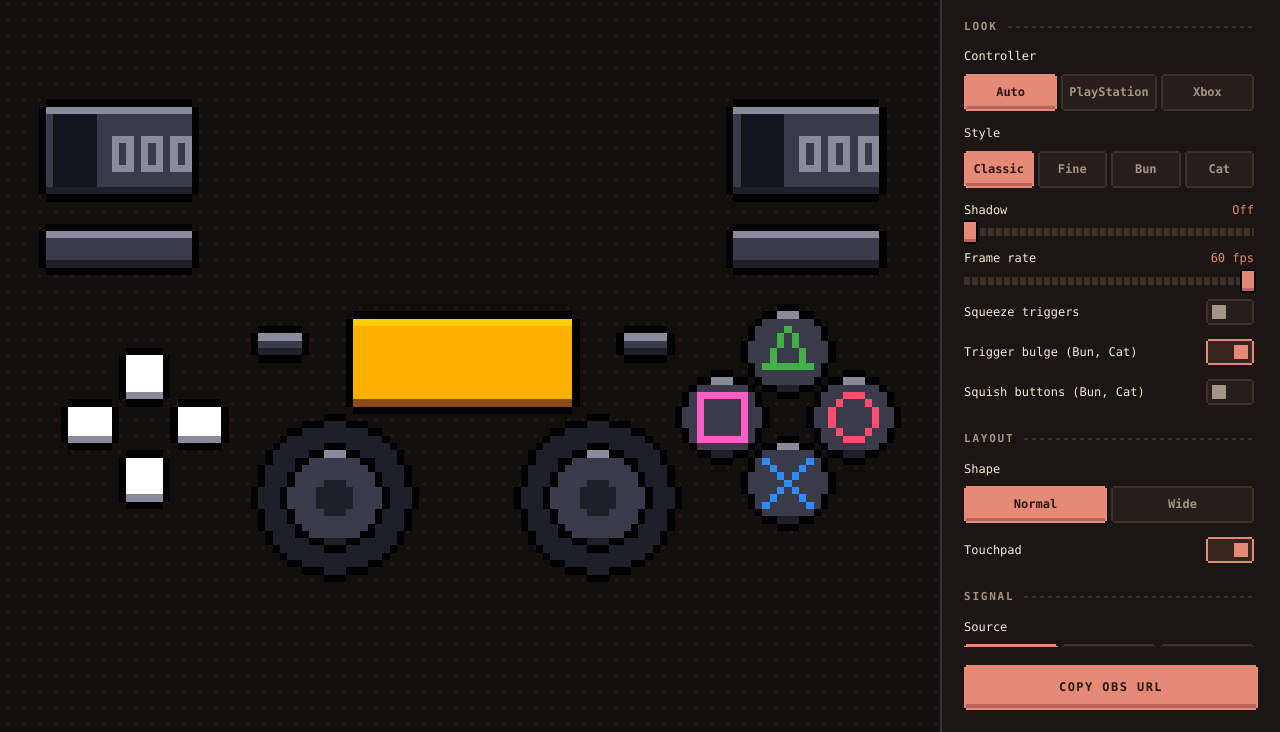
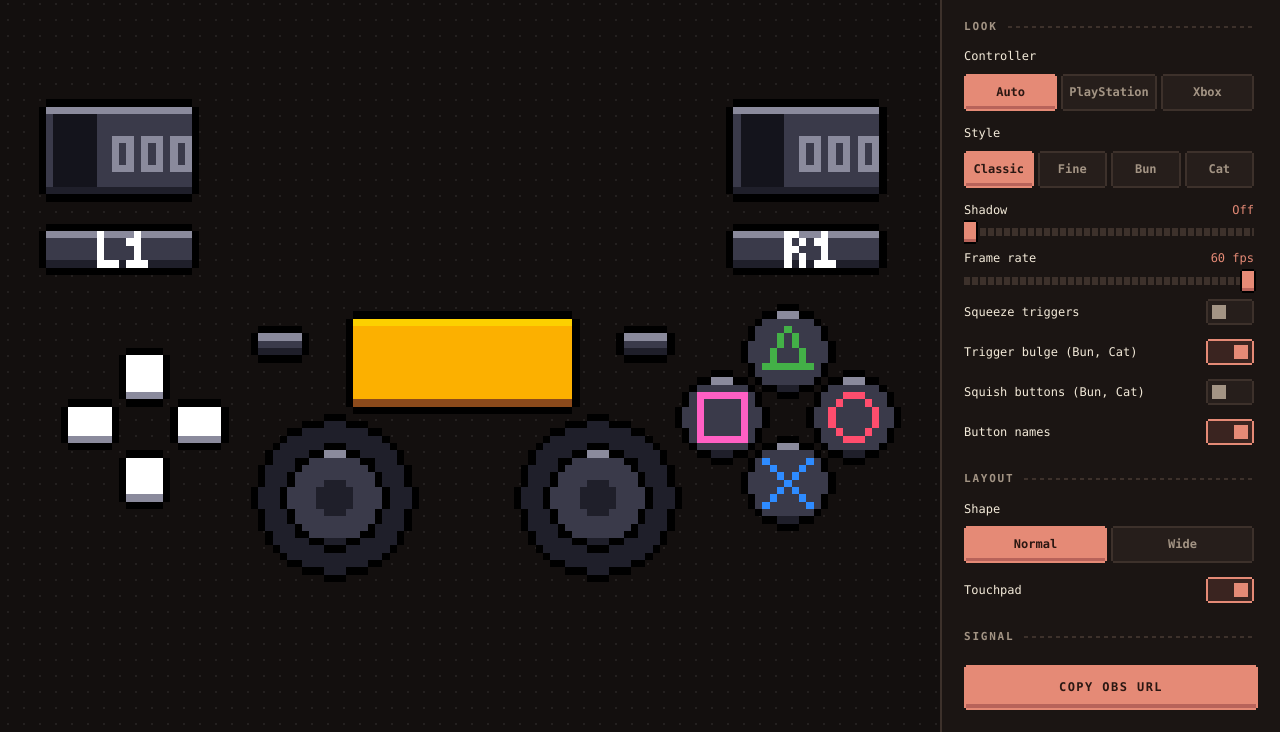
Before and after one commit to MrBunUniverse/PawPad, a plain HTML site: page obs-overlay/index.html in a window 1280 px wide. Shown: the part 68-800 px from the top of the page. Drawn offline with Linux system fonts and the light colour scheme.

Commit message:
Add button names to the triggers and bumpers
A Button names switch (on by default) labels the bumpers and triggers
with their controller names: LT / RT and LB / RB on the Xbox look, L2 /
R2 and L1 / R1 on the PlayStation look. The names use a small 3x5 letter
font and are drawn on whole units so they stay sharp in every style.

Triggers show their name in Squeeze mode only, since the level meter
fills their box. A bumper hides its name while it is squashed too far
to hold it.

Co-Authored-By: Claude Haiku 5.5 <noreply@anthropic.com>

```diff
--- a/mac-receiver/server.js
+++ b/mac-receiver/server.js
@@ -150,7 +150,8 @@ wss.on('connection', (ws) => {
                 fps: Math.min(60, Math.max(5, Math.round(Number(m.fps) || 60))),           // overlay frame-rate cap, 5-60
                 trigger: m.trigger === 'squeeze' ? 'squeeze' : 'level',                    // L2/R2 look: level meter or squeeze
                 bulge: m.bulge !== false,                                                  // Bun / Cat: squeezed triggers bulge (on by default)
-                squish: m.squish === true                                                  // Bun / Cat: pressed buttons squish and bulge (off by default)
+                squish: m.squish === true,                                                 // Bun / Cat: pressed buttons squish and bulge (off by default)
+                names: m.names !== false                                                   // button names on the controller (on by default)
             };
             broadcast(look);
             sources.refresh();
--- a/obs-overlay/app.js
+++ b/obs-overlay/app.js
@@ -5,7 +5,7 @@
 (function () {
   'use strict';
 
-  const config = { delayMs: 0, deadzone: 0.06, deviceKind: null, shadow: 0, fps: 60, trigger: 'level', bulge: true, squish: false };
+  const config = { delayMs: 0, deadzone: 0.06, deviceKind: null, shadow: 0, fps: 60, trigger: 'level', bulge: true, squish: false, names: true };
   const stateQueue = []; // FIFO buffer that delays input to match capture-card lag
 
   const $ = (id) => document.getElementById(id);
@@ -36,6 +36,7 @@
   const squeezeToggle = $('squeezeToggle');
   const bulgeToggle = $('bulgeToggle');
   const squishToggle = $('squishToggle');
+  const namesToggle = $('namesToggle');
 
   // Segmented buttons mirror each <select data-seg>: the select stays the source of truth.
   const COAT_DOT = { pumpkin: '#d9822b', shadow: '#2b2b33', snowball: '#e6e6ee', smokey: '#7d8794', mittens: '#e3d2b2' };
@@ -82,7 +83,7 @@
   // Controller type 'auto' follows the connected pad (PlayStation pads and "no pad" -> PlayStation look, anything else -> Xbox look).
   const effectiveController = () => (config.controller !== 'auto' ? config.controller : ['playstation', null].includes(config.deviceKind) ? 'ps' : 'xbox');
   function applyLook(patch) {
-    const l = { style: config.style, coat: config.coat, tone: config.tone, layout: config.layout, pad: config.pad, controller: config.controller, source: config.source, shadow: config.shadow, fps: config.fps, trigger: config.trigger, bulge: config.bulge, squish: config.squish, ...patch };
+    const l = { style: config.style, coat: config.coat, tone: config.tone, layout: config.layout, pad: config.pad, controller: config.controller, source: config.source, shadow: config.shadow, fps: config.fps, trigger: config.trigger, bulge: config.bulge, squish: config.squish, names: config.names, ...patch };
     config.style = ['fine', 'bun', 'cat'].includes(l.style) ? l.style : 'classic';
     config.coat = [...coatInput.options].some(o => o.value === l.coat) ? l.coat : config.coat || 'pumpkin';
     config.tone = l.tone === 'midnight' ? 'midnight' : 'default';
@@ -93,17 +94,18 @@
     config.trigger = l.trigger === 'squeeze' ? 'squeeze' : 'level'; // L2/R2 look: level meter with readout, or squeeze
     config.bulge = l.bulge !== false && l.bulge !== 'false'; // Bun / Cat only: squeezed triggers bulge out (on by default)
     config.squish = l.squish === true || l.squish === 'true'; // Bun / Cat only: pressed buttons squish and bulge (off by default)
+    config.names = l.names !== false && l.names !== 'false'; // button names on the controller: LT / RT or L2 / R2 (on by default)
     setShadow(Math.min(100, Math.max(0, Math.round(Number(l.shadow) || 0))));
     setFps(Math.min(60, Math.max(5, Math.round(Number(l.fps) || 60))));
     const ctrl = effectiveController();
     styleInput.value = config.style; coatInput.value = config.coat; toneInput.value = config.tone;
-    layoutInput.value = config.layout; controllerInput.value = config.controller; sourceInput.value = config.source; padToggle.checked = config.pad; squeezeToggle.checked = config.trigger === 'squeeze'; bulgeToggle.checked = config.bulge; squishToggle.checked = config.squish;
+    layoutInput.value = config.layout; controllerInput.value = config.controller; sourceInput.value = config.source; padToggle.checked = config.pad; squeezeToggle.checked = config.trigger === 'squeeze'; bulgeToggle.checked = config.bulge; squishToggle.checked = config.squish; namesToggle.checked = config.names;
     coatRow.hidden = config.style !== 'cat';
     toneRow.hidden = config.style !== 'fine';
     padLabel.textContent = ctrl === 'xbox' ? 'Guide button' : 'Touchpad';
     syncSegs();
-    window.RetroPad.setStyle(config.style, config.coat, config.tone, config.layout, config.pad, ctrl, config.trigger, config.bulge, config.squish);
-    try { for (const k of ['style', 'coat', 'tone', 'layout', 'pad', 'controller', 'source', 'shadow', 'fps', 'trigger', 'bulge', 'squish']) localStorage.setItem('pad' + k[0].toUpperCase() + k.slice(1), config[k]); } catch (e) { /* storage blocked */ }
+    window.RetroPad.setStyle(config.style, config.coat, config.tone, config.layout, config.pad, ctrl, config.trigger, config.bulge, config.squish, config.names);
+    try { for (const k of ['style', 'coat', 'tone', 'layout', 'pad', 'controller', 'source', 'shadow', 'fps', 'trigger', 'bulge', 'squish', 'names']) localStorage.setItem('pad' + k[0].toUpperCase() + k.slice(1), config[k]); } catch (e) { /* storage blocked */ }
   }
 
   function setDeadzone(fraction) {
@@ -144,7 +146,7 @@
     setDelay(config.delayMs);
     setDeadzone(config.deadzone);
     const saved = {};
-    try { for (const k of ['style', 'coat', 'tone', 'layout', 'pad', 'controller', 'source', 'shadow', 'fps', 'trigger', 'bulge', 'squish']) saved[k] = localStorage.getItem('pad' + k[0].toUpperCase() + k.slice(1)); } catch (e) { /* storage blocked */ }
+    try { for (const k of ['style', 'coat', 'tone', 'layout', 'pad', 'controller', 'source', 'shadow', 'fps', 'trigger', 'bulge', 'squish', 'names']) saved[k] = localStorage.getItem('pad' + k[0].toUpperCase() + k.slice(1)); } catch (e) { /* storage blocked */ }
     // ?preset=pumpkin (or classic / fine / bun) is a one-word shortcut; ?style= / ?cat= still work. Any of them pins this page.
     const preset = params.get('preset');
     const isCoat = (p) => [...coatInput.options].some(o => o.value === p);
@@ -164,7 +166,8 @@
       fps: saved.fps,
       trigger: saved.trigger,
       bulge: saved.bulge,
-      squish: saved.squish
+      squish: saved.squish,
+      names: saved.names
     });
   }
 
@@ -182,10 +185,11 @@
   squeezeToggle.addEventListener('change', () => { applyLook({ trigger: squeezeToggle.checked ? 'squeeze' : 'level' }); sendLook(); });
   bulgeToggle.addEventListener('change', () => { applyLook({ bulge: bulgeToggle.checked }); sendLook(); });
   squishToggle.addEventListener('change', () => { applyLook({ squish: squishToggle.checked }); sendLook(); });
+  namesToggle.addEventListener('change', () => { applyLook({ names: namesToggle.checked }); sendLook(); });
   // Test mode runs on the bridge so every client (including OBS) receives it.
   // The chosen look lives on the bridge, so every page (OBS included) follows it with no URL changes.
   const sendLook = () => {
-    if (ws && ws.readyState === WebSocket.OPEN) ws.send(JSON.stringify({ type: 'look', style: config.style, coat: config.coat, tone: config.tone, layout: config.layout, pad: config.pad, controller: config.controller, source: config.source, shadow: config.shadow, fps: config.fps, trigger: config.trigger, bulge: config.bulge, squish: config.squish }));
+    if (ws && ws.readyState === WebSocket.OPEN) ws.send(JSON.stringify({ type: 'look', style: config.style, coat: config.coat, tone: config.tone, layout: config.layout, pad: config.pad, controller: config.controller, source: config.source, shadow: config.shadow, fps: config.fps, trigger: config.trigger, bulge: config.bulge, squish: config.squish, names: config.names }));
   };
   const sendSim = () => {
     if (ws && ws.readyState === WebSocket.OPEN) ws.send(JSON.stringify({ type: 'sim', on: simulatorToggle.checked }));
--- a/obs-overlay/index.html
+++ b/obs-overlay/index.html
@@ -44,6 +44,7 @@
         <label class="switch"><span>Squeeze triggers</span><input type="checkbox" id="squeezeToggle"><b></b></label>
         <label class="switch"><span>Trigger bulge (Bun, Cat)</span><input type="checkbox" id="bulgeToggle" checked><b></b></label>
         <label class="switch"><span>Squish buttons (Bun, Cat)</span><input type="checkbox" id="squishToggle"><b></b></label>
+        <label class="switch"><span>Button names</span><input type="checkbox" id="namesToggle" checked><b></b></label>
       </section>
 
       <section>
--- a/obs-overlay/retro.js
+++ b/obs-overlay/retro.js
@@ -69,6 +69,9 @@
     '#.#,#.#,###,..#,..#', '###,#..,###,..#,###', '###,#..,###,#.#,###', '###,..#,..#,..#,..#',
     '###,#.#,###,#.#,###', '###,#.#,###,..#,###'
   ].map(d => d.split(','));
+  // Button names: 3x5 letters (digits come from DIGITS). Drawn on 1-unit cells, so every style reads the same.
+  const NAME_FONT = { L: '#..,#..,#..,#..,###', R: '##.,#.#,##.,#.#,#.#', T: '###,.#.,.#.,.#.,.#.', B: '##.,#.#,##.,#.#,##.' };
+  const nameGlyph = ch => (NAME_FONT[ch] ? NAME_FONT[ch].split(',') : DIGITS[+ch]);
 
   // Face symbols for fine mode, built on the 0.5 grid (14 px wide, 2 px stroke).
   const grid = (w, h, on) => Array.from({ length: h }, (_, j) => Array.from({ length: w }, (_, i) => (on(i, j) ? '#' : '.')).join(''));
@@ -253,8 +256,8 @@
   if (!canvas) return;
   const ctx = canvas.getContext('2d');
   // P = size of one drawn pixel in logical units: 1 = classic, 0.5 = fine (2x denser grid).
-  let P = 1, last = [], lastKey = null, cat = false, bun = false, themed = false, squeeze = false, bulgeFx = false, squishFx = false;
-  function setStyle(name, coat, tone, layout, pad, controller, triggerLook, bulge, squish) {
+  let P = 1, last = [], lastKey = null, cat = false, bun = false, themed = false, squeeze = false, bulgeFx = false, squishFx = false, nameOn = true;
+  function setStyle(name, coat, tone, layout, pad, controller, triggerLook, bulge, squish, names) {
     ({ W, H, OX, OY, g: G } = LAYOUTS[layout] || LAYOUTS.normal);
     showPad = pad !== false;
     wideLayout = layout === 'wide';
@@ -272,6 +275,7 @@
     const stylised = cat || bun; // only Bun and Cat take the bulge and squish effects; Classic and Fine never do
     bulgeFx = stylised && bulge !== false;
     squishFx = stylised && squish === true;
+    nameOn = names !== false;
     if (bun && wideLayout) { OY -= 4; H += 4; } // headroom for the ears in the one-row layout
     themed = cat || bun || (name === 'fine' && tone === 'midnight'); // fine + midnight: the black-cat colours without the cat extras
     P = name === 'fine' || cat || bun ? 0.5 : 1;
@@ -422,11 +426,22 @@
 
   const meterColor = f => (f < 0.34 ? C.m1 : f < 0.67 ? C.m2 : C.m3);
 
-  function trigger(x, frac) {
+  // A button name (3x5 glyphs, 1-unit cells and gaps) with its top-left corner at (x, y).
+  const nameText = (text, x, y, c) => {
+    ctx.fillStyle = c;
+    x = Math.round(x); y = Math.round(y); // whole units, or the letters blur
+    [...text].forEach((ch, i) => nameGlyph(ch).forEach((row, r) => {
+      for (let k = 0; k < row.length; k++) if (row[k] === '#') ctx.fillRect(x + i * 4 + k, y + r, 1, 1);
+    }));
+  };
+  const nameWidth = text => text.length * 4 - 1;
+
+  function trigger(x, frac, name) {
     if (squeeze) { // no meter or readout: the button sinks down and gets shorter as it is pulled (bottom edge stays put)
       const s = Math.round(frac * 10); // up to 10 px: the button ends 4 px tall (3 would merge the highlight and shadow rows)
       const w = bulgeFx ? Math.round(frac) : 0; // past half pull the button bulges 1 px out on each side, like a squeezed ball (1 px is all the wide layout has room for)
       box(x - w, 2 + s, 22 + 2 * w, 14 - s, C.gray, C.grayHi, C.grayLo);
+      if (nameOn && s <= 5) nameText(name, x + 8, Math.round(6.5 + s / 2), C.text); // the name is centred in the box; it hides once the box is too short to hold it
       return;
     }
     box(x, 2, 22, 14, C.gray, C.grayHi, C.grayLo);
@@ -443,8 +458,10 @@
     }
   }
 
-  function bumper(x, on, p) {
+  function bumper(x, on, p, name) {
     pBox(x, 19 + (on ? 1 : 0), 22, 7, on ? C.on : C.gray, on ? C.onHi : C.grayHi, on ? C.onLo : C.grayLo, p);
+    const g = squashed(x, 19 + (on ? 1 : 0), 22, 7, p); // the name shows only while the bumper is whole: 5 rows of letters do not fit a squashed one
+    if (nameOn && g.h >= 7) nameText(name, Math.round(g.x + (g.w - nameWidth(name)) / 2), g.y + 1, on ? C.ink : C.text);
   }
 
   function pill(x, y, on, p) {
@@ -540,8 +557,10 @@
 
     ctx.clearRect(OX, OY, W, H);
     const at = (name, fn) => { ctx.save(); ctx.translate(...G[name]); fn(); ctx.restore(); };
-    at('lt', () => { trigger(22, tr.l2_norm || 0); bumper(22, b.l1, sqp('l1')); });
-    at('rt', () => { trigger(116, tr.r2_norm || 0); bumper(116, b.r1, sqp('r1')); });
+    // Button names follow the controller: PlayStation L2 / R2 and L1 / R1, Xbox LT / RT and LB / RB.
+    const N = xbox ? { lt: 'LT', rt: 'RT', lb: 'LB', rb: 'RB' } : { lt: 'L2', rt: 'R2', lb: 'L1', rb: 'R1' };
+    at('lt', () => { trigger(22, tr.l2_norm || 0, N.lt); bumper(22, b.l1, sqp('l1'), N.lb); });
+    at('rt', () => { trigger(116, tr.r2_norm || 0, N.rt); bumper(116, b.r1, sqp('r1'), N.rb); });
 
     // PlayStation: the touchpad is a block that bounces when touched and darkens when clicked.
     // Xbox: a round Guide button (the same 'touchpad' slot). Bun / Cat ears sit on whichever it is.
```
Also changed, not shown: README.md.
